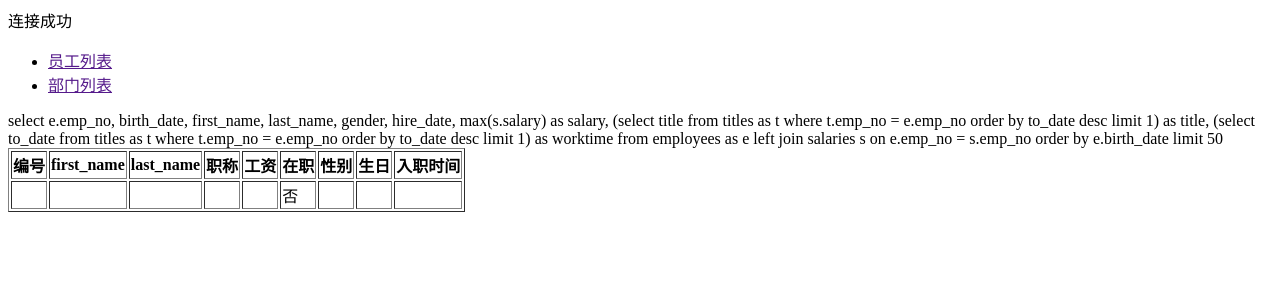
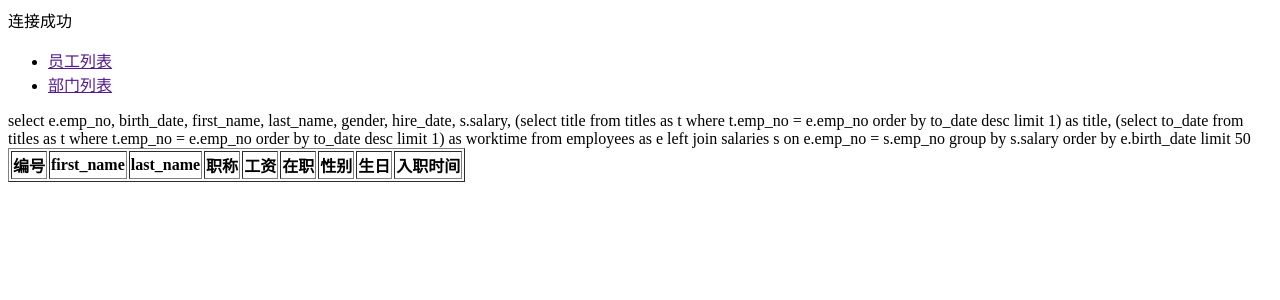
Before and after one commit to wei98k/data-optimiz, a PHP site: page / in a window 1280 px wide. Shown: the top 300 px of the page. Run offline with PHP 8.4, Linux system fonts and the light colour scheme; data that the repository does not hold is empty.

Commit message:
gorup by 效率问题

```diff
--- a/php/v1/index.php
+++ b/php/v1/index.php
@@ -31,16 +31,18 @@ include('./page.class.php');
         <?php
             // 所有员工
             $sql = "select
-                    e.emp_no, birth_date, first_name, last_name, gender, hire_date, max(s.salary) as salary,
+                    e.emp_no, birth_date, first_name, last_name, gender, hire_date, s.salary,
                     (select title from titles as t where t.emp_no = e.emp_no order by to_date desc limit 1) as title,
                     (select to_date from titles as t where t.emp_no = e.emp_no order by to_date desc limit 1) as worktime
                     from employees as e";
             // $sql .= " where e.last_name like '%Rem%'";
             $sql .= " left join salaries s on e.emp_no = s.emp_no";
             // $sql .= " having max(s.salary)";
+            $sql .= " group by s.salary"; // 首次耗时 OK, Time: 110.225000s 第二次耗时 OK, Time: 118.427000s
             $sql .= " order by e.birth_date";
             $sql .= " limit 50";
             echo $sql;
+
             foreach($dbh->query($sql) as $row) {
                 echo '<tr>';
                 echo '<td><a href="./detail.php?empno='.$row ['emp_no'].'"> '. $row ['emp_no'] .'</a></td>';
```
